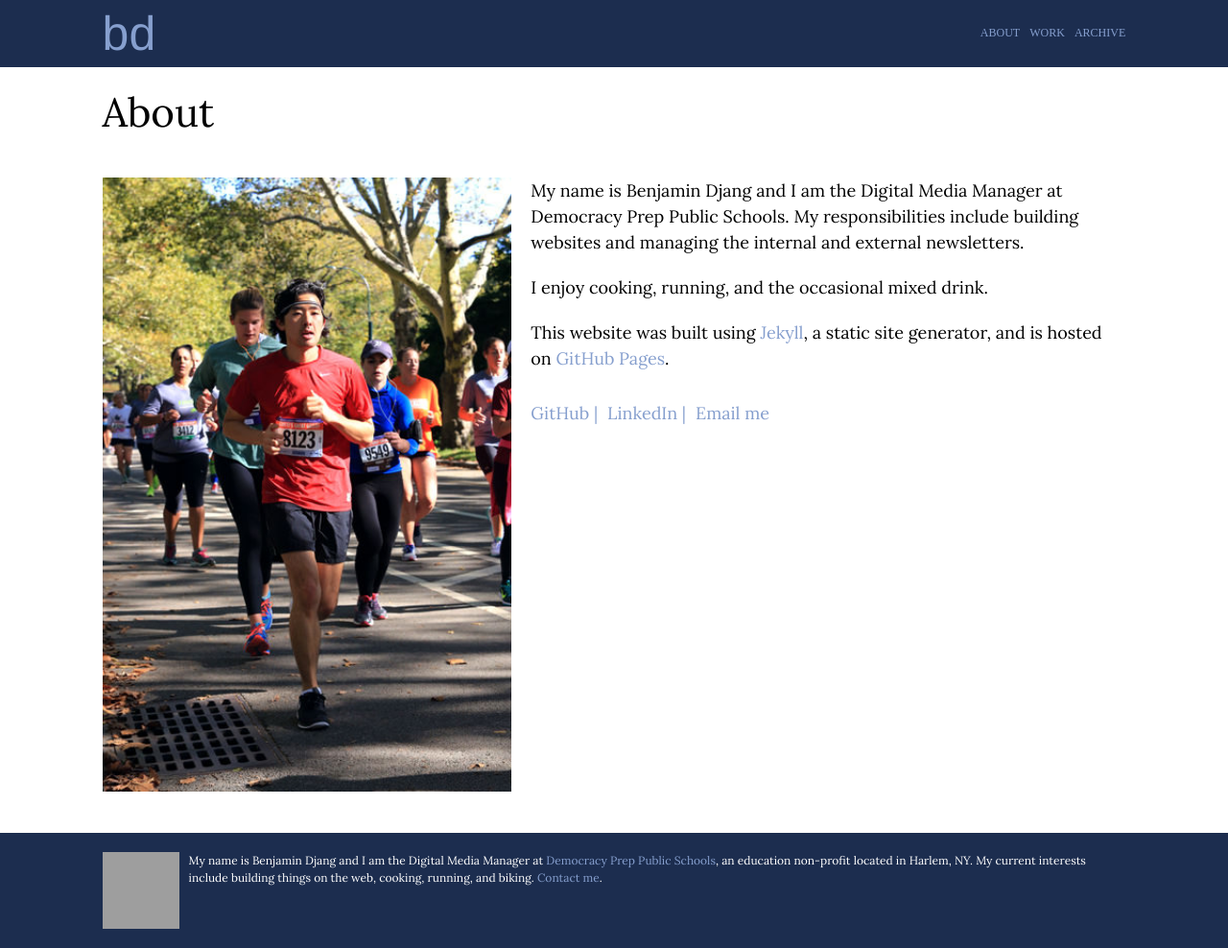
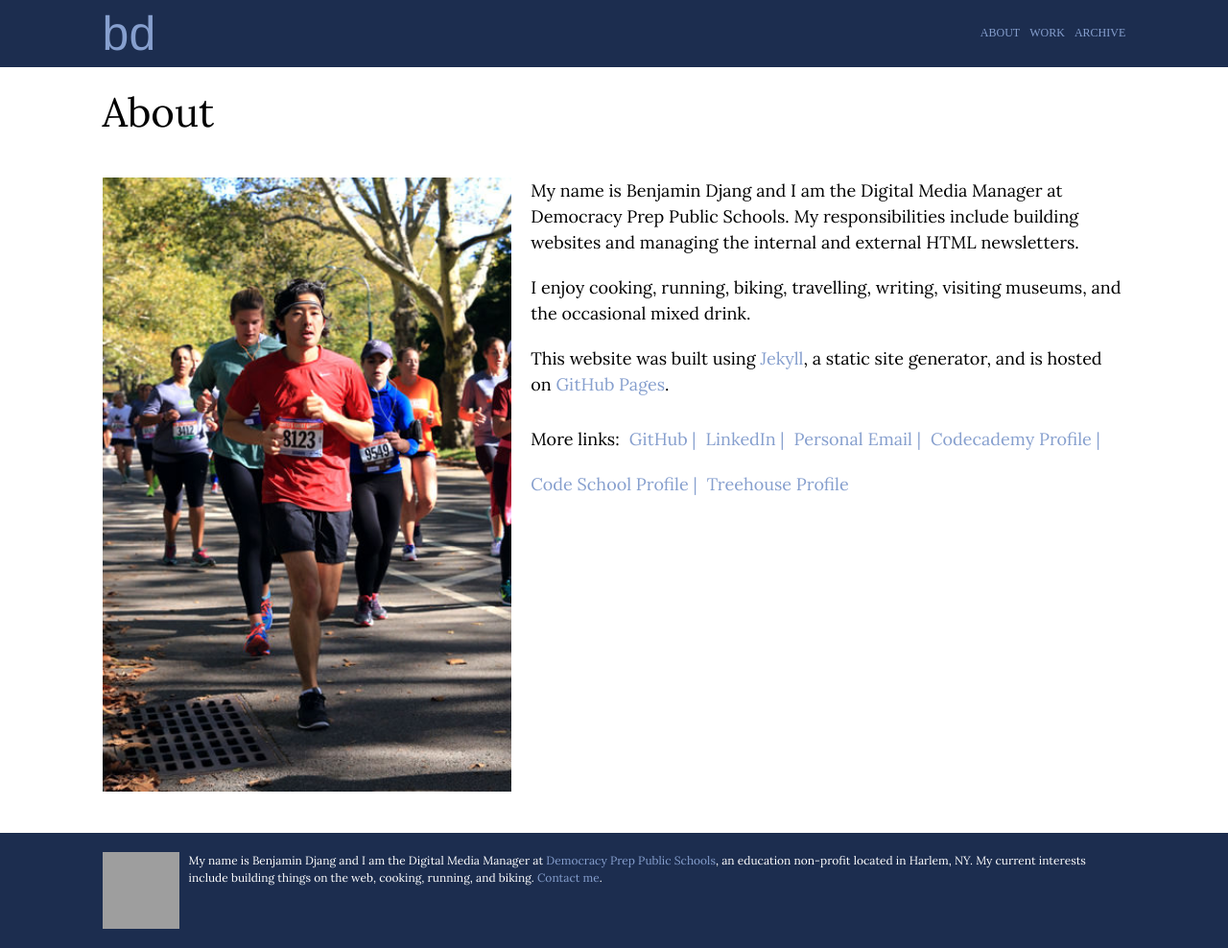
Before and after one commit to bdjang/benjamin-djang, a Jekyll site: the page built from about.html, in a window 1280 px wide. Shown: the whole page at 96% size. Built offline with Jekyll 4.4.1, drawn with Linux system fonts in a browser that asks for light colours; grey boxes are pictures that could not be loaded.

Commit message:
Updated About page

```diff
--- a/about.html
+++ b/about.html
@@ -21,16 +21,17 @@ title: About
           </article>
 
           <article class="col-6-12 grid-pad-left">
-            <p>My name is Benjamin Djang and I am the Digital Media Manager at Democracy Prep Public Schools. My responsibilities include building websites and managing the internal and external newsletters.</p>
-            <p>I enjoy cooking, running, and the occasional mixed drink.</p>
+            <p>My name is Benjamin Djang and I am the Digital Media Manager at Democracy Prep Public Schools. My responsibilities include building websites and managing the internal and external HTML newsletters.</p>
+            <p>I enjoy cooking, running, biking, travelling, writing, visiting museums, and the occasional mixed drink.</p>
             <p>This website was built using <a href="http://jekyllrb.com/" target="_blank">Jekyll</a>, a static site generator, and is hosted on <a href="https://pages.github.com/" target="_blank">GitHub Pages</a>.</p>
             <ul>
+              <li>More links:</li>
               <li><a href="https://github.com/bdjang" target="_blank">GitHub |</a></li>
               <li><a href="https://www.linkedin.com/in/bdjang" target="_blank">LinkedIn |</a></li>
-              <li><a href="mailto:bdjang@gmail.com">Email me</a></li><!--
+              <li><a href="mailto:bdjang@gmail.com">Personal Email |</a></li>
               <li><a href="http://www.codecademy.com/bdjang" target="_blank">Codecademy Profile |</a></li>
               <li><a href="https://www.codeschool.com/users/520380" target="_blank">Code School Profile |</a></li>
-              <li><a href="http://teamtreehouse.com/benjamindjang" target="_blank">Treehouse Profile</a></li> -->
+              <li><a href="http://teamtreehouse.com/benjamindjang" target="_blank">Treehouse Profile</a></li>
             </ul>
           </article>
 
```
